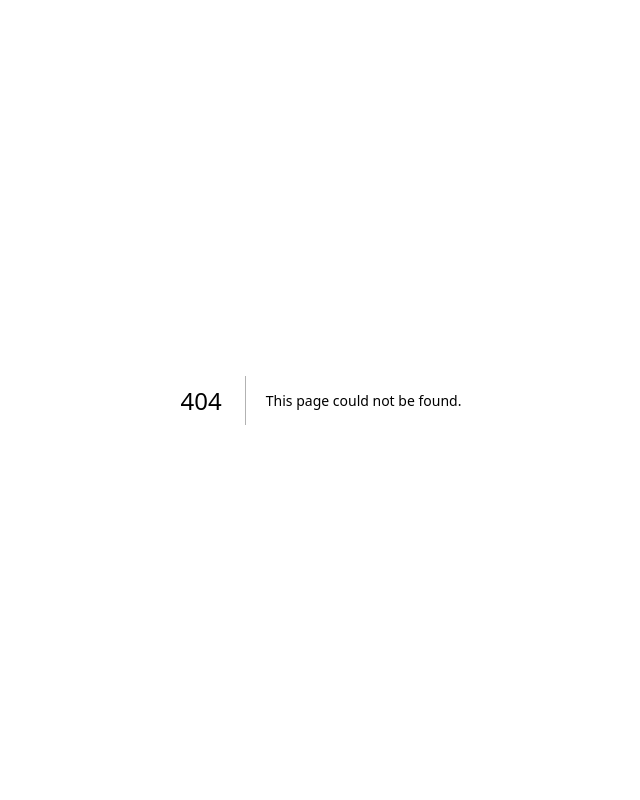
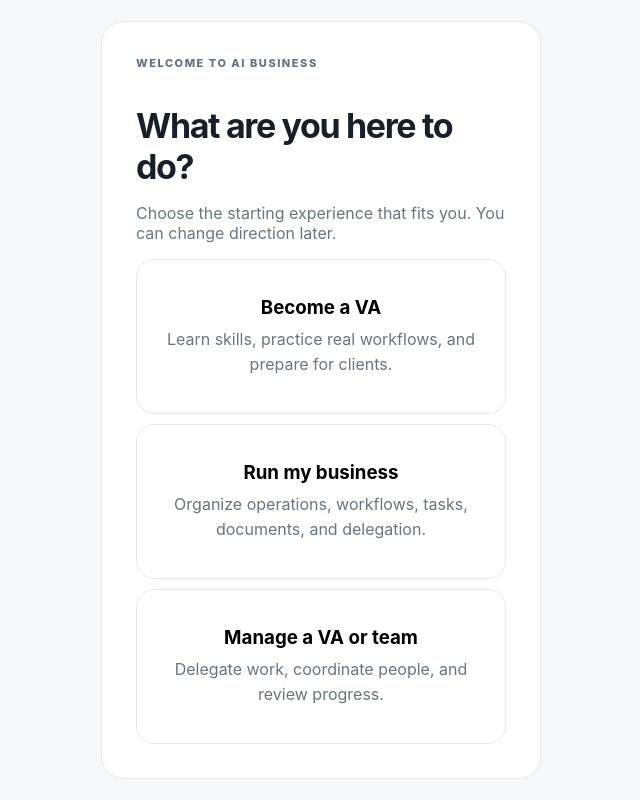
Before and after one commit to ghitiehu-dot/AI-BUSINESS, a Next.js app: page /onboarding in a window 1280 px wide. Before the commit this address had no page. Shown: the whole page, without its empty margins (319-959 px from the left). Built offline with nearby package versions, Linux system fonts and the light colour scheme.

Commit message:
feat(onboarding): add VA and business owner paths

```diff
--- /dev/null
+++ b/app/onboarding/page.tsx
@@ -0,0 +1,15 @@
+'use client';
+import { useState } from 'react';
+import { useRouter } from 'next/navigation';
+
+const options = [
+  { value: 'va', title: 'Become a VA', text: 'Learn skills, practice real workflows, and prepare for clients.' },
+  { value: 'business', title: 'Run my business', text: 'Organize operations, workflows, tasks, documents, and delegation.' },
+  { value: 'team', title: 'Manage a VA or team', text: 'Delegate work, coordinate people, and review progress.' },
+];
+
+export default function Onboarding(){
+  const [loading,setLoading]=useState<string|null>(null); const [error,setError]=useState(''); const router=useRouter();
+  async function choose(value:string){setLoading(value);setError('');const r=await fetch('/api/profile/account-type',{method:'POST',headers:{'content-type':'application/json'},body:JSON.stringify({account_type:value})});if(!r.ok){const j=await r.json().catch(()=>({}));setError(j.error||'Could not save your choice.');setLoading(null);return;}router.push('/dashboard');}
+  return <main className="auth"><section className="authcard"><div className="eyebrow">WELCOME TO AI BUSINESS</div><h1>What are you here to do?</h1><p>Choose the starting experience that fits you. You can change direction later.</p><div className="steps">{options.map(o=><button key={o.value} className="dashcard" onClick={()=>choose(o.value)} disabled={!!loading}><h3>{loading===o.value?'Setting up…':o.title}</h3><p>{o.text}</p></button>)}</div>{error&&<div className="notice error">{error}</div>}</section></main>;
+}
```
